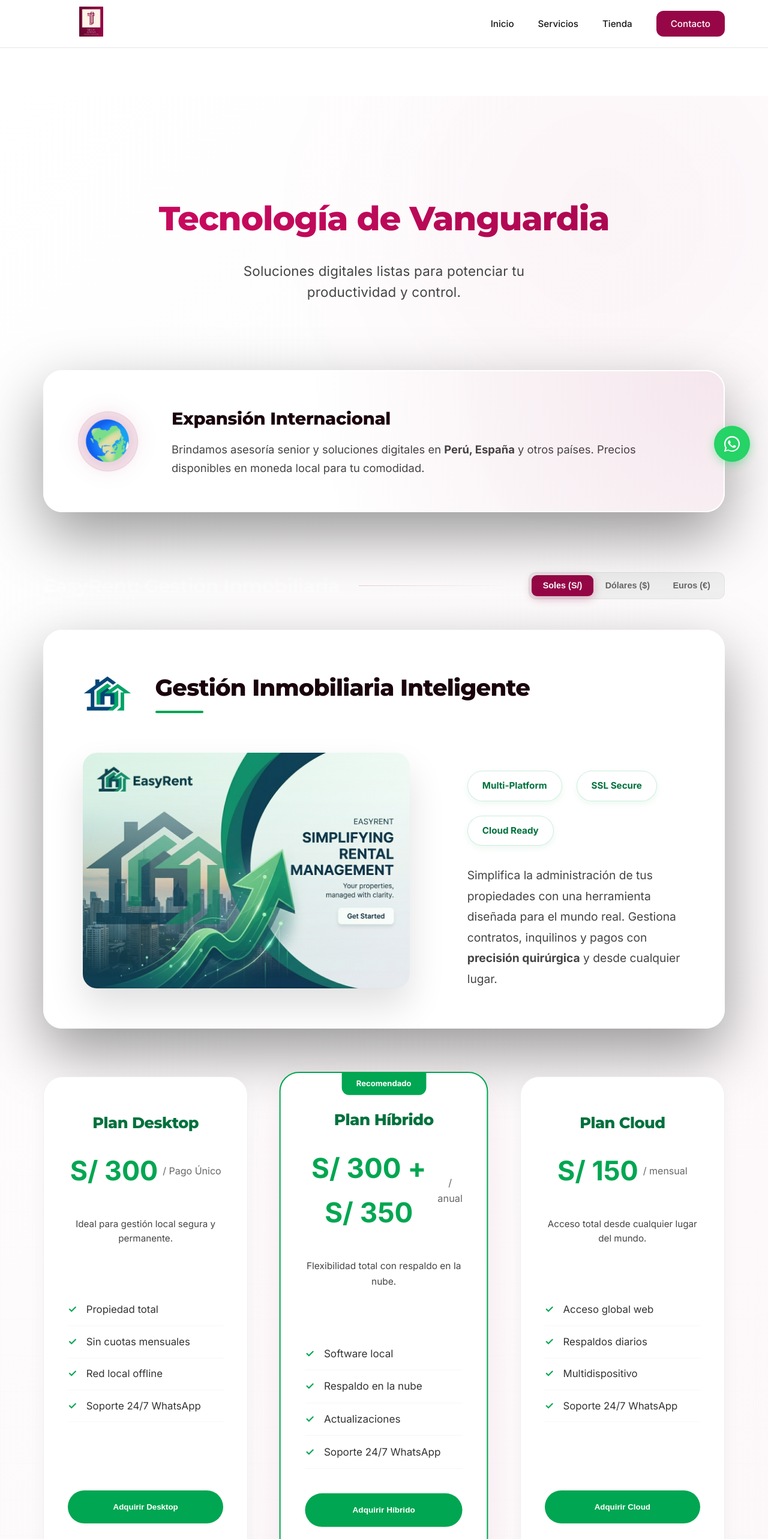
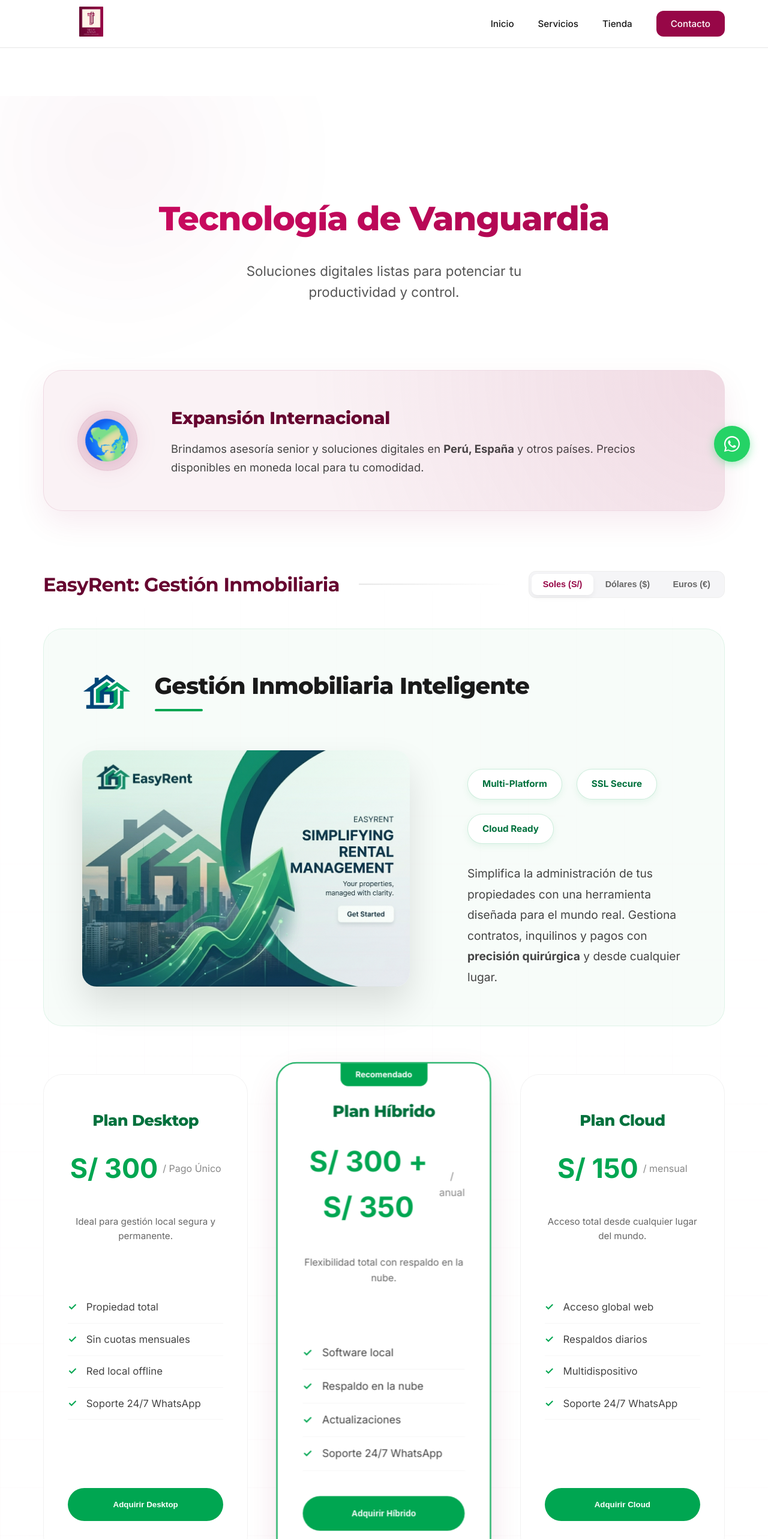
Before and after one commit to techinnovareg-lgtm/WebTechInnova, a Next.js app: page /tienda in a window 1280 px wide. Shown: the top 2566 px of the page at 60% size. Built offline with nearby package versions, Linux system fonts and the light colour scheme.

Commit message:
feat: tienda cambios revertidos

```diff
--- a/src/components/sections/Hero.module.css
+++ b/src/components/sections/Hero.module.css
@@ -491,8 +491,6 @@
     .actions {
         flex-direction: column;
         width: 100%;
-        gap: 1.2rem;
-        align-items: center;
     }
 
     .primaryBtn,
--- a/src/components/sections/Store.module.css
+++ b/src/components/sections/Store.module.css
@@ -1,12 +1,11 @@
 .store {
     padding: 10rem 0;
-    background: linear-gradient(135deg, #ffffff 0%, #fcf7f9 50%, #f5f0f3 100%);
+    background: #ffffff;
     position: relative;
     overflow: hidden;
     opacity: 0;
     transform: translateY(30px);
     transition: all 1.2s cubic-bezier(0.16, 1, 0.3, 1);
-    color: #1a030d;
 }
 
 .store.revealed {
@@ -35,56 +34,30 @@
     background-image:
         linear-gradient(rgba(151, 7, 71, 0.03) 1px, transparent 1px),
         linear-gradient(90deg, rgba(151, 7, 71, 0.03) 1px, transparent 1px);
-    background-size: 60px 60px;
-    mask-image: radial-gradient(circle at center, black, transparent 90%);
-    opacity: 0.5;
+    background-size: 80px 80px;
+    mask-image: radial-gradient(circle at center, black, transparent 80%);
 }
 
 .techGlow,
 .techGlow2 {
     position: absolute;
-    width: 1000px;
-    height: 1000px;
-    background: radial-gradient(circle, rgba(151, 7, 71, 0.08) 0%, rgba(200, 9, 94, 0.04) 40%, transparent 70%);
-    filter: blur(120px);
+    width: 600px;
+    height: 600px;
+    background: radial-gradient(circle, rgba(151, 7, 71, 0.05) 0%, transparent 70%);
+    filter: blur(80px);
     pointer-events: none;
-    z-index: 1;
-    animation: meltanoFloat 15s infinite alternate ease-in-out;
-}
-
-@keyframes meltanoFloat {
-    0% {
-        transform: translate(0, 0) scale(1);
-        opacity: 0.4;
-    }
-
-    33% {
-        transform: translate(50px, -30px) scale(1.1);
-        opacity: 0.6;
-    }
-
-    66% {
-        transform: translate(-20px, 40px) scale(0.9);
-        opacity: 0.5;
-    }
-
-    100% {
-        transform: translate(10px, 10px) scale(1);
-        opacity: 0.4;
-    }
+    z-index: 0;
 }
 
 .techGlow {
-    top: -300px;
-    right: -200px;
-    animation-delay: 0s;
+    top: -200px;
+    left: -100px;
 }
 
 .techGlow2 {
-    bottom: -300px;
-    left: -200px;
-    animation-delay: -5s;
-    background: radial-gradient(circle, rgba(0, 166, 81, 0.05) 0%, transparent 70%);
+    bottom: -200px;
+    right: -100px;
+    opacity: 0.6;
 }
 
 .header {
@@ -136,11 +109,10 @@
 
 .subtitle {
     font-size: 1.4rem;
-    color: #444;
+    color: #555;
     max-width: 600px;
     margin: 0 auto;
     font-weight: 400;
-    letter-spacing: 0.01em;
 }
 
 .subHeader {
@@ -154,22 +126,22 @@
 .subHeader h3 {
     font-size: 2rem;
     font-weight: 700;
-    color: white;
+    color: var(--contrast);
     white-space: nowrap;
 }
 
 .divider {
-    height: 1px;
+    height: 2px;
     flex-grow: 1;
-    background: linear-gradient(to right, rgba(151, 7, 71, 0.2), transparent);
+    background: linear-gradient(to right, var(--neutral-gray), transparent);
 }
 
 .currencySwitcher {
     display: flex;
-    background: #f0f0f0;
+    background: #f5f5f7;
     padding: 4px;
     border-radius: 12px;
-    border: 1px solid rgba(0, 0, 0, 0.05);
+    border: 1px solid #eee;
 }
 
 .currencyBtn {
@@ -189,9 +161,9 @@
 }
 
 .activeCurrency {
-    background: var(--primary);
-    color: white;
-    box-shadow: 0 4px 15px rgba(151, 7, 71, 0.3);
+    background: white;
+    color: var(--primary);
+    box-shadow: 0 4px 10px rgba(0, 0, 0, 0.05);
 }
 
 .easyRentSection {
@@ -200,25 +172,16 @@
 
 .easyRentShowcase,
 .timeManagementShowcase {
-    background: rgba(255, 255, 255, 0.95);
-    backdrop-filter: blur(40px);
-    -webkit-backdrop-filter: blur(40px);
+    background: rgba(0, 166, 81, 0.03);
     border-radius: 32px;
     padding: 4rem;
     margin-bottom: 5rem;
-    border: 2px solid white;
-    box-shadow: 0 40px 100px rgba(0, 0, 0, 0.4);
-    color: #1a030d;
+    border: 1px solid rgba(0, 166, 81, 0.1);
 }
 
-.easyRentShowcase h3,
-.timeManagementShowcase h3 {
-    color: #1a030d !important;
-}
-
-.easyRentShowcase .productDescription,
-.timeManagementShowcase .productDescription {
-    color: #444;
+.timeManagementShowcase {
+    background: rgba(151, 7, 71, 0.03);
+    border-color: rgba(151, 7, 71, 0.1);
 }
 
 .showcaseHeader {
@@ -296,7 +259,6 @@
     line-height: 1.8;
 }
 
-
 .productBadges {
     display: flex;
     gap: 1.5rem;
@@ -344,18 +306,19 @@
 }
 
 .planCard {
-    background: #ffffff;
-    border: 1px solid rgba(0, 0, 0, 0.06);
+    background: rgba(255, 255, 255, 0.7);
+    backdrop-filter: blur(10px);
+    -webkit-backdrop-filter: blur(10px);
+    border: 1px solid rgba(0, 0, 0, 0.05);
     border-radius: 32px;
     padding: 3.5rem 2.5rem;
     display: flex;
     flex-direction: column;
     transition: all 0.5s cubic-bezier(0.16, 1, 0.3, 1);
     position: relative;
-    z-index: 2;
+    z-index: 1;
     overflow: hidden;
     height: 100%;
-    box-shadow: 0 10px 30px rgba(0, 0, 0, 0.04);
 }
 
 .planCard::after {
@@ -365,34 +328,32 @@
     left: 0;
     right: 0;
     bottom: 0;
-    background: radial-gradient(circle at top right, rgba(151, 7, 71, 0.1), transparent 70%);
+    background: linear-gradient(135deg, rgba(151, 7, 71, 0.05), transparent);
     opacity: 0;
     transition: opacity 0.5s ease;
     z-index: -1;
 }
 
 .planCard:hover {
-    transform: translateY(-15px);
+    transform: translateY(-12px);
     border-color: rgba(151, 7, 71, 0.2);
-    box-shadow:
-        0 40px 80px rgba(151, 7, 71, 0.1),
-        0 0 40px rgba(200, 9, 94, 0.05);
+    box-shadow: 0 30px 60px rgba(151, 7, 71, 0.1);
 }
 
 .planCard:hover::after {
-    opacity: 0.1;
-    transform: scale(1.2);
+    opacity: 1;
 }
 
 .recommended {
     border: 2px solid var(--primary);
-    transform: scale(1.02);
-    z-index: 3;
-    box-shadow: 0 30px 60px rgba(151, 7, 71, 0.08);
+    transform: scale(1.05);
+    z-index: 2;
+    background: white;
+    box-shadow: 0 20px 50px rgba(151, 7, 71, 0.12);
 }
 
 .recommended:hover {
-    transform: scale(1.05) translateY(-20px);
+    transform: scale(1.05) translateY(-12px);
 }
 
 .badge {
@@ -413,7 +374,6 @@
     font-weight: 800;
     margin-bottom: 1.5rem;
     text-align: center;
-    color: #1a030d;
 }
 
 .priceInfo {
@@ -424,17 +384,16 @@
 .amount {
     font-size: 2.8rem;
     font-weight: 900;
-    color: #ff3385;
-    /* Brighter magenta for dark mode */
+    color: var(--primary);
 }
 
 .period {
-    color: #666;
+    color: #888;
     margin-left: 0.5rem;
 }
 
 .descriptionText {
-    color: #444;
+    color: #666;
     text-align: center;
     margin-bottom: 2.5rem;
     font-size: 0.95rem;
@@ -449,7 +408,7 @@
 
 .featureList li {
     padding: 0.8rem 0;
-    color: #333;
+    color: #444;
     font-size: 1.05rem;
     display: flex;
     align-items: center;
@@ -459,8 +418,7 @@
 
 .featureList li::before {
     content: "✓";
-    color: #00ff85;
-    /* EasyRent Green for checkmarks */
+    color: var(--primary);
     font-weight: 900;
 }
 
@@ -488,20 +446,18 @@
 }
 
 .otherCard {
-    background: #ffffff;
+    background: white;
     border-radius: var(--radius-lg);
     display: flex;
     flex-direction: column;
     overflow: hidden;
-    border: 1px solid rgba(0, 0, 0, 0.06);
+    border: 1px solid var(--neutral-gray);
     transition: all 0.3s ease;
-    box-shadow: 0 10px 30px rgba(0, 0, 0, 0.04);
 }
 
 .otherCard:hover {
-    box-shadow: 0 20px 40px rgba(0, 0, 0, 0.4);
+    box-shadow: var(--shadow-medium);
     transform: translateY(-5px);
-    border-color: var(--primary);
 }
 
 .otherImageWrapper {
@@ -546,13 +502,13 @@
 
 .otherInfo h4 {
     font-size: 1.4rem;
-    margin-bottom: 0.5rem;
-    color: #1a030d;
+    margin-bottom: 0;
+    color: var(--contrast);
 }
 
 .otherInfo p {
     font-size: 0.95rem;
-    color: #555;
+    color: #666;
     margin-bottom: 1.5rem;
 }
 
@@ -571,17 +527,16 @@
     align-items: center;
     gap: 3.5rem;
     padding: 3.5rem;
-    background: rgba(255, 255, 255, 0.95);
-    backdrop-filter: blur(40px);
-    -webkit-backdrop-filter: blur(40px);
+    background: rgba(151, 7, 71, 0.05);
+    backdrop-filter: blur(20px);
+    -webkit-backdrop-filter: blur(20px);
     border-radius: 32px;
     margin-bottom: 6rem;
-    border: 2px solid white;
+    border: 1px solid rgba(151, 7, 71, 0.1);
     position: relative;
     overflow: hidden;
-    box-shadow: 0 40px 100px rgba(0, 0, 0, 0.4);
+    box-shadow: 0 20px 50px rgba(151, 7, 71, 0.08);
     opacity: 0;
-    color: #1a030d;
 }
 
 .revealed .internationalBanner {
@@ -641,7 +596,7 @@
     font-size: 1.8rem;
     font-weight: 800;
     margin-bottom: 0.8rem;
-    color: #1a030d;
+    color: var(--contrast);
     letter-spacing: -0.01em;
 }
 
@@ -664,7 +619,7 @@
     gap: 1.5rem;
     justify-content: center;
     font-size: 0.9rem;
-    color: #666;
+    color: #888;
     font-weight: 600;
 }
 
@@ -689,17 +644,16 @@
 }
 
 .paymentCard {
-    background: #ffffff;
+    background: white;
     padding: 2.5rem 2rem;
     border-radius: var(--radius-lg);
-    border: 1px solid rgba(0, 0, 0, 0.06);
+    border: 1px solid var(--neutral-gray);
     display: flex;
     flex-direction: column;
     align-items: center;
     transition: all 0.4s cubic-bezier(0.175, 0.885, 0.32, 1.275);
     position: relative;
     overflow: hidden;
-    box-shadow: 0 10px 30px rgba(0, 0, 0, 0.04);
 }
 
 .paymentCard::before {
@@ -740,7 +694,7 @@
     font-size: 1.3rem;
     font-weight: 800;
     margin-bottom: 0.5rem;
-    color: #1a030d;
+    color: var(--contrast);
 }
 
 .paymentInfo p {
@@ -751,14 +705,13 @@
 
 .clientPortal {
     margin: 6rem 0;
-    background: linear-gradient(135deg, #ffffff 0%, #f9f2f5 100%);
+    background: linear-gradient(135deg, #020a06 0%, #0a1f14 100%);
     border-radius: var(--radius-lg);
     padding: 6rem 4rem;
     position: relative;
     overflow: hidden;
-    color: #1a030d;
-    box-shadow: 0 30px 100px rgba(0, 0, 0, 0.06);
-    border: 1px solid rgba(151, 7, 71, 0.06);
+    color: white;
+    box-shadow: 0 30px 60px rgba(0, 0, 0, 0.4);
 }
 
 .clientPortal::before {
@@ -817,21 +770,23 @@
 }
 
 .portalCard {
-    background: #ffffff;
-    border: 1px solid rgba(0, 0, 0, 0.06);
+    background: rgba(255, 255, 255, 0.03);
+    backdrop-filter: blur(20px);
+    -webkit-backdrop-filter: blur(20px);
+    border: 1px solid rgba(255, 255, 255, 0.08);
     padding: 3.5rem;
     border-radius: 32px;
     transition: all 0.5s cubic-bezier(0.16, 1, 0.3, 1);
     display: flex;
     flex-direction: column;
     align-items: flex-start;
-    box-shadow: 0 10px 30px rgba(0, 0, 0, 0.03);
 }
 
 .portalCard:hover {
     transform: translateY(-10px);
+    background: rgba(255, 255, 255, 0.06);
     border-color: #00a651;
-    box-shadow: 0 30px 60px rgba(0, 166, 81, 0.1);
+    box-shadow: 0 20px 40px rgba(0, 0, 0, 0.2);
 }
 
 .portalIcon {
@@ -855,12 +810,11 @@
     font-size: 1.5rem;
     font-weight: 700;
     margin-bottom: 1rem;
-    color: #1a030d;
 }
 
 .portalCard p {
     font-size: 0.95rem;
-    color: #555;
+    opacity: 0.8;
     line-height: 1.6;
     margin-bottom: 2.5rem;
 }
@@ -882,18 +836,18 @@
 
 .portalBtnSecondary {
     background: transparent;
-    color: #1a030d;
+    color: white;
     padding: 1rem 2rem;
     border-radius: 12px;
     font-weight: 700;
     text-decoration: none;
-    border: 1.5px solid rgba(0, 0, 0, 0.15);
+    border: 1px solid rgba(255, 255, 255, 0.3);
     transition: all 0.3s ease;
 }
 
 .portalBtnSecondary:hover {
-    background: rgba(0, 0, 0, 0.03);
-    border-color: #1a030d;
+    background: rgba(255, 255, 255, 0.1);
+    border-color: white;
 }
 
 .paymentInfo p {
@@ -960,7 +914,6 @@
         text-align: center;
         gap: 1.5rem;
     }
-
 
     .paymentGrid {
         grid-template-columns: repeat(2, 1fr);
@@ -1032,33 +985,31 @@
 }
 
 .securityInfo {
-    background: rgba(151, 7, 71, 0.05);
+    background: #f8f9fa;
     padding: 3rem 2.5rem;
     border-radius: var(--radius-lg);
-    border: 1px dashed rgba(151, 7, 71, 0.4);
+    border: 1px dashed var(--primary);
     display: flex;
     flex-direction: column;
     align-items: center;
     text-align: center;
     justify-content: center;
     height: 100%;
-    backdrop-filter: blur(10px);
 }
 
 .securityIcon {
     font-size: 2.5rem;
     margin-bottom: 1.5rem;
-    filter: drop-shadow(0 0 10px rgba(151, 7, 71, 0.5));
 }
 
 .securityInfo h4 {
     font-size: 1.4rem;
-    color: white;
+    color: var(--contrast);
     margin-bottom: 1rem;
 }
 
 .securityInfo p {
-    color: rgba(255, 255, 255, 0.6);
+    color: #666;
     font-size: 0.9rem;
     line-height: 1.6;
 }
--- a/src/components/sections/Store.tsx
+++ b/src/components/sections/Store.tsx
@@ -47,6 +47,19 @@
         icon: (
             <svg viewBox="0 0 24 24" fill="none" stroke="currentColor" strokeWidth="2" strokeLinecap="round" strokeLinejoin="round">
                 <path d="M22 12h-4l-3 9L9 3l-3 9H2"></path>
+            </svg>
+        )
+    },
+    {
+        title: "Gestión de Horas",
+        description: "Sistema web para el control, registro y recuperación de horas no laboradas eficientemente.",
+        price: "Bajo Cotización",
+        image: "/images/stock/time-management.jpg",
+        url: "https://techinnovareg-lgtm.github.io/control-horas-app",
+        icon: (
+            <svg viewBox="0 0 24 24" fill="none" stroke="currentColor" strokeWidth="2" strokeLinecap="round" strokeLinejoin="round">
+                <circle cx="12" cy="12" r="10"></circle>
+                <polyline points="12 6 12 12 16 14"></polyline>
             </svg>
         )
     }
@@ -355,7 +368,7 @@
                 <div className={styles.timeManagementShowcase}>
                     <div className={styles.showcaseHeader}>
                         <div className={styles.showcaseTitle}>
-                            <h3>Labora: Gestión de Tiempo y Recuperación</h3>
+                            <h3 style={{ color: 'var(--contrast)' }}>Control de Horas: Gestión de Recuperación</h3>
                             <div className={styles.divider} style={{ height: '4px', width: '80px', background: 'var(--primary)', borderRadius: '100px', margin: '0.5rem 0' }}></div>
                         </div>
                     </div>
@@ -364,7 +377,7 @@
                         <div className={styles.showcaseImageWrapper}>
                             <img
                                 src="/images/stock/time-management.jpg"
-                                alt="Labora: Gestión de tiempo"
+                                alt="Control de horas y productividad"
                                 className={styles.showcaseImage}
                             />
                             <div className={styles.imageGlow} style={{ background: 'linear-gradient(135deg, rgba(151, 7, 71, 0.15), transparent)' }}></div>
@@ -443,8 +456,8 @@
                                 <p>{prod.description}</p>
                                 <span className={styles.otherPrice}>{prod.price}</span>
                             </div>
-                            {(prod as any).url ? (
-                                <a href={(prod as any).url} target="_blank" rel="noopener noreferrer" className={`${styles.viewBtn} ${styles.buyBtnLink}`}>
+                            {prod.url ? (
+                                <a href={prod.url} target="_blank" rel="noopener noreferrer" className={`${styles.viewBtn} ${styles.buyBtnLink}`}>
                                     Ver Aplicativo
                                 </a>
                             ) : (
```
